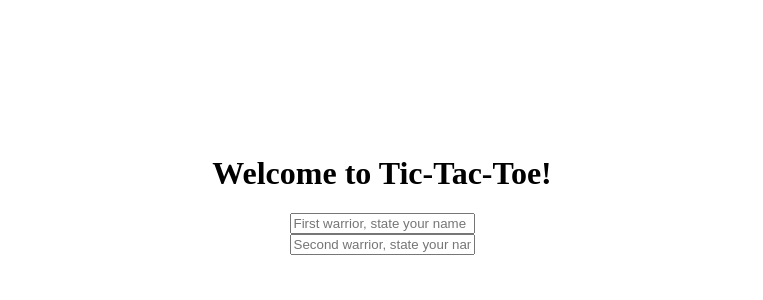
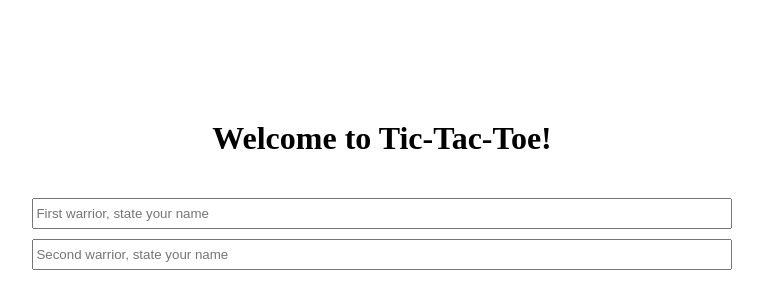
Before and after one commit to Mohamad-Rida-Chouman/tic-tac-toe, a plain HTML site: page index.html in a window 1280 px wide. Shown: the part 206-506 px from the top of the page, without its empty margins (258-1021 px from the left). Drawn offline with Linux system fonts and the light colour scheme.

Commit message:
added input player names

```diff
--- a/index.html
+++ b/index.html
@@ -9,12 +9,8 @@
 <body>
     <h1 id="title">Welcome to Tic-Tac-Toe!</h1>
     <div id="players">
-        <div id="first-player">
             <input type="text" name="player-1" id="player-1" placeholder="First warrior, state your name">
-        </div>
-        <div id="second-player">
             <input type="text" name="player-2" id="player-2" placeholder="Second warrior, state your name">
-        </div>
     </div>
     <script src="./script/script.js"></script>
 </body>
--- a/styles/styles.css
+++ b/styles/styles.css
@@ -6,6 +6,21 @@ body{
     justify-content: center;
     align-items: center;
     height: 100vh;
+}
+
+/* Styling index page */
+#players{
+    display: flex;
+    flex-direction: column;
+    align-items: center;
+    padding: 20px;
+    width: 90%;
+    gap: 10px;
+}
+
+#player-1, #player-2 {
+    height: 25px;
+    width: 60%;
 }
 
 /* Styling the game board */
```
